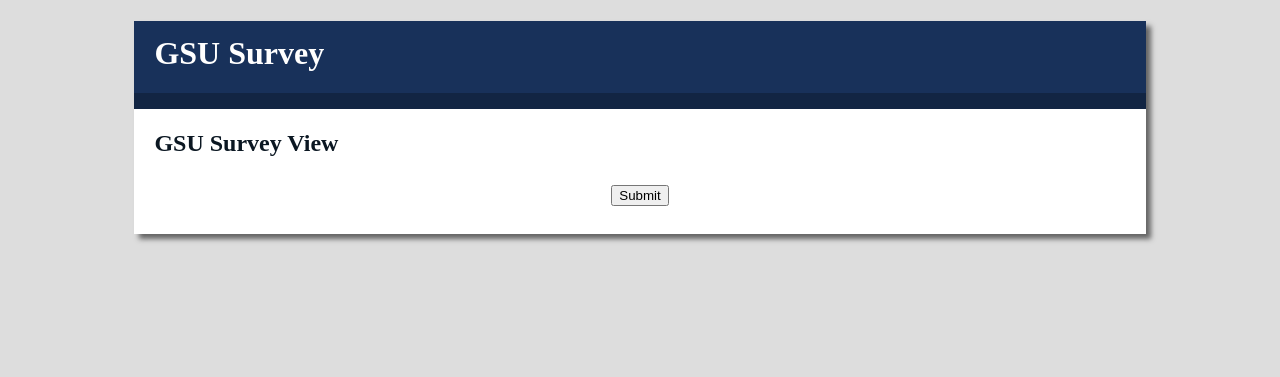
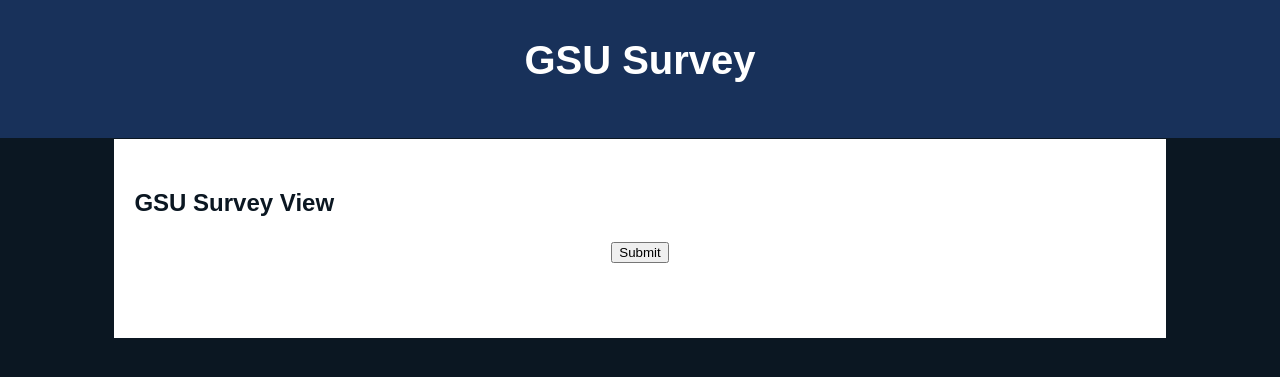
Before and after one commit to cb05757/Distributed_Web_Survey, a PHP site: page /GSUSurveyViewSurvey.php in a window 1280 px wide. Shown: the top 377 px of the page. Run offline with PHP 8.4, Linux system fonts and the light colour scheme; data that the repository does not hold is empty.

Commit message:
CSS mostly done
I've got the CSS done for the most part give it a look and let me know
what you think.  I also ran in to an issue with the
GSUSurveyViewSurvey.php page.  All pages use the same external CSS
GSUSurveyView.css

```diff
--- a/Website/GSUSurveyView.css
+++ b/Website/GSUSurveyView.css
@@ -1,17 +1,22 @@
 
 body{
-	background-color:rgb(221,221,221);
+	background-color:#0b1722;
 	color:#666666;
 	font-family:"Crimson Text", serif;
 }
 
-h1 {
+h1 {width: 100%;
 	background-color: rgb(24, 49, 90);
 	color: #FFFFFF;
-	line-height: 200%;
-	padding-left:20px;
-	min-height: 72px;
-	margin-bottom:0;
+	height: 100px;
+	margin: 0;
+	top: 0;
+	left: 0;
+	position: fixed;
+	z-index: 3000;
+	text-align: center;
+	font-size: 2.5em;
+	padding-top: 38px;
 }
 h2{
 	color:#0b1722;
@@ -27,19 +32,31 @@ h3{
 	text-align: center;
 	padding:10px;
 }
-#wrapper{
+#wrapper{width: 100%;
+	margin: 0;
+	top: 0;
+	left: 0;
+	right: 0;
+	font-family: Arial;
+
+}
+#content{
 	width:80%;
+	top: 131px;
+	position: relative;
+	padding: 30px 20px 50px 20px;
+	background-color: #FFFFFF;
 	margin-right:auto;
 	margin-left:auto;
-	background-color: rgb(18,37,67);
-	min-width: 700px;
-	box-shadow:5px 5px 5px;
 }
-#content{
-	padding-top: 1px;
-	padding-left:20px;
-	padding-right:20px;
+#altContent{
+	width:80%;
+	top: 131px;
+	position: relative;
+	padding: 30px 20px 50px 20px;
 	background-color: #FFFFFF;
+	margin-right:auto;
+	margin-left:auto;
 }
 
 #content img{
@@ -52,29 +69,20 @@ h3{
 	font-size: .9em;
 }
 
-table{
-	/*
-	border-width:2px;
-	border-style:solid;
-	color:#000000;
-	border-collapse:collapse;
-	width:80%
-	*/
-	border:"0";
+table{border: 1px solid #000000;
+	border-spacing: 0;
 	color: black;
 }
 
 td, th{
-	/*
-	border-width:2px;
-	border-style:solid;
-	color:#000000;
-	border-collapse:collapse;
-	*/
-
+	border: 1px solid #000000;
 	text-align: center;
 	color: black;
+	padding: 5px;
 }
+th {background-color: rgb(24, 49, 90);
+	color: #FFFFFF;
+	font-weight: bold;}
 
 /*Styles input elements within a class called choice that is used around the checkbox and radio buttons*/
 .choice input{
@@ -89,3 +97,36 @@ td, th{
 	display:inline-block;
 	width: 35%;
 }
+.login label {float: left;
+	display: block;
+	width: 150px;}
+.login input {display: block;}
+.login {width: 40%;}
+.home {display: block;
+	text-align: center;
+}
+.icon {text-align: center;
+	padding: 10px;
+	list-style-type: none;
+	margin: 0px auto;}
+.icon li{
+	list-style-type: none;
+	display: inline-block;
+	border: 1px solid #0b1722;
+	width: 200px;
+	height: 180px;}
+.icon a {text-decoration: none;}
+footer {text-align: center;
+	clear: both;
+	text-decoration: none;
+	font-weight: bold;
+	width: 100%;
+	margin-top: 20px;}
+#buttons{
+    position: absolute;
+	bottom: 20px;
+	right: 20px;
+	text-align: center;
+}
+#survey {border: none;}
+#survey td{border: none;}
--- a/Website/GSUSurveyViewSurvey.php
+++ b/Website/GSUSurveyViewSurvey.php
@@ -28,15 +28,11 @@ $question_form = filter_input(INPUT_GET, 'survey', $filter = FILTER_SANITIZE_STR
 
         <div id = "wrapper">
             <h1>GSU Survey</h1>
-            <div id="nav">
-            <ul>
-            </ul>
-            </div>
 
             <div id ="content">
 
                 <h2>GSU Survey View</h2>
-<table border="0" cellspacing="4" cellpadding="4" align = "center">
+<table id="survey" border="0" cellspacing="4" cellpadding="4" align = "center">
             <form name="survey" method="post" action="<?php echo $_SERVER['PHP_SELF']; ?>">
 
                     <?php
--- a/Website/getanswers.php
+++ b/Website/getanswers.php
@@ -82,7 +82,7 @@ while($row =mysqli_fetch_array($result)){
 	$answer_count = $answerResult->num_rows;
 
 
-		echo " <table border='1'>
+		echo " <table>
 		<tr>
 		<th> Answers </th>
 		<th> Times Answered </th>
--- a/Website/pre_stats.php
+++ b/Website/pre_stats.php
@@ -16,10 +16,6 @@ sec_session_start();
         <?php if (login_check($mysqli) == 1) : ?>
             <div id = "wrapper">
                 <h1>GSU Survey</h1>
-                <div id="nav">
-                    <ul>
-                    </ul>
-                </div>
 
                 <div id ="content">
 
```
Also changed, not shown: Website/GSUSurveyCreateSurvey.php (+17 -10 lines), Website/index.php (+13 -12 lines), Website/protected_page.php (+7 -12 lines), Website/register.php (+14 -5 lines), Website/register_success.php (+8 -3 lines), Website/stats.php (+5 -2 lines), Website/statisticsIcon.jpg (added), Website/surveyIcon.jpg (added).
